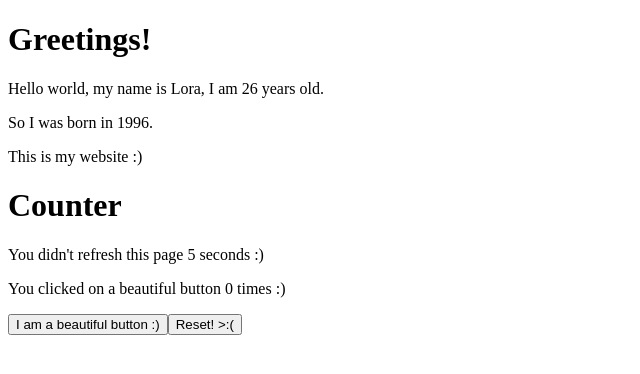
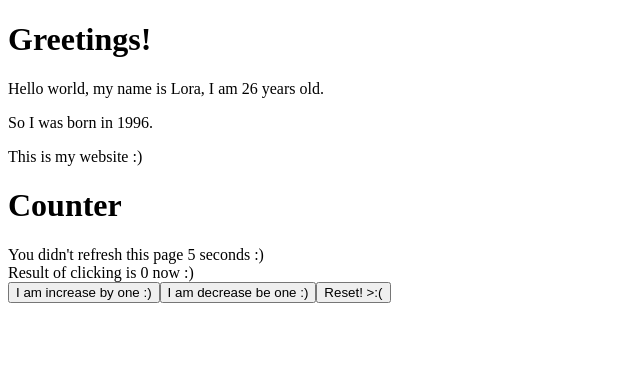
Before and after one commit to loreliawand/ncitylab, a React (Create React App) app: page / in a window 1280 px wide. Shown: the top 374 px of the page, without its empty margins (0-640 px from the left). Built offline with nearby package versions, Linux system fonts and the light colour scheme.

Commit message:
Divided components

```diff
--- a/src/App.js
+++ b/src/App.js
@@ -16,24 +16,36 @@ const Hello = ({ name, age }) => {
   );
 };
 
+const CountSeconds = (props) => {
+  return <div>You didn't refresh this page {props.seconds} seconds :)</div>;
+};
+
+const Counter = (props) => {
+  return <div>Result of clicking is {props.counter} now :)</div>;
+};
+
+const Button = (props) => {
+  return <button onClick={props.onClick}>{props.text}</button>;
+};
+
 const App = () => {
   const [seconds, countSeconds] = useState(0);
   const [counter, setCounter] = useState(0);
   setTimeout(() => countSeconds(seconds + 1), 1000);
   const increaseByOne = () => setCounter(counter + 1);
+  const decreaseByOne = () => setCounter(counter - 1);
   const setToZero = () => setCounter(0);
   return (
     <div>
       <h1>Greetings!</h1>
       <Hello />
       <h1>Counter</h1>
+      <CountSeconds seconds={seconds} />
       <div>
-        <p>You didn't refresh this page {seconds} seconds :)</p>
-      </div>
-      <div>
-        <p>You clicked on a beautiful button {counter} times :)</p>
-        <button onClick={increaseByOne}>I am a beautiful button :)</button>
-        <button onClick={setToZero}>Reset! &gt;:(</button>
+        <Counter counter={counter} />
+        <Button onClick={increaseByOne} text="I am increase by one :)" />
+        <Button onClick={decreaseByOne} text="I am decrease be one :)" />
+        <Button onClick={setToZero} text="Reset! &gt;:(" />
       </div>
     </div>
   );
```
